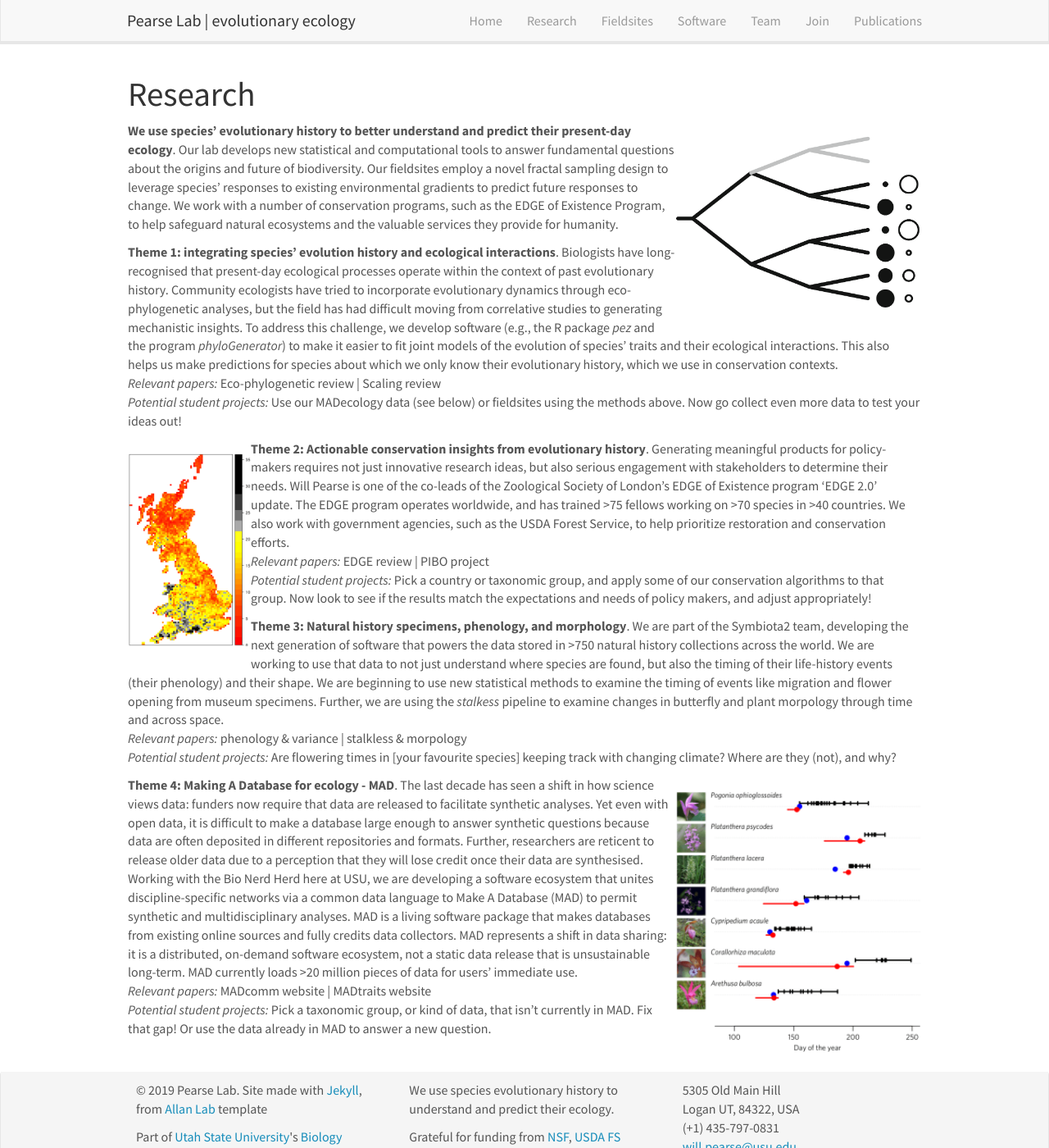
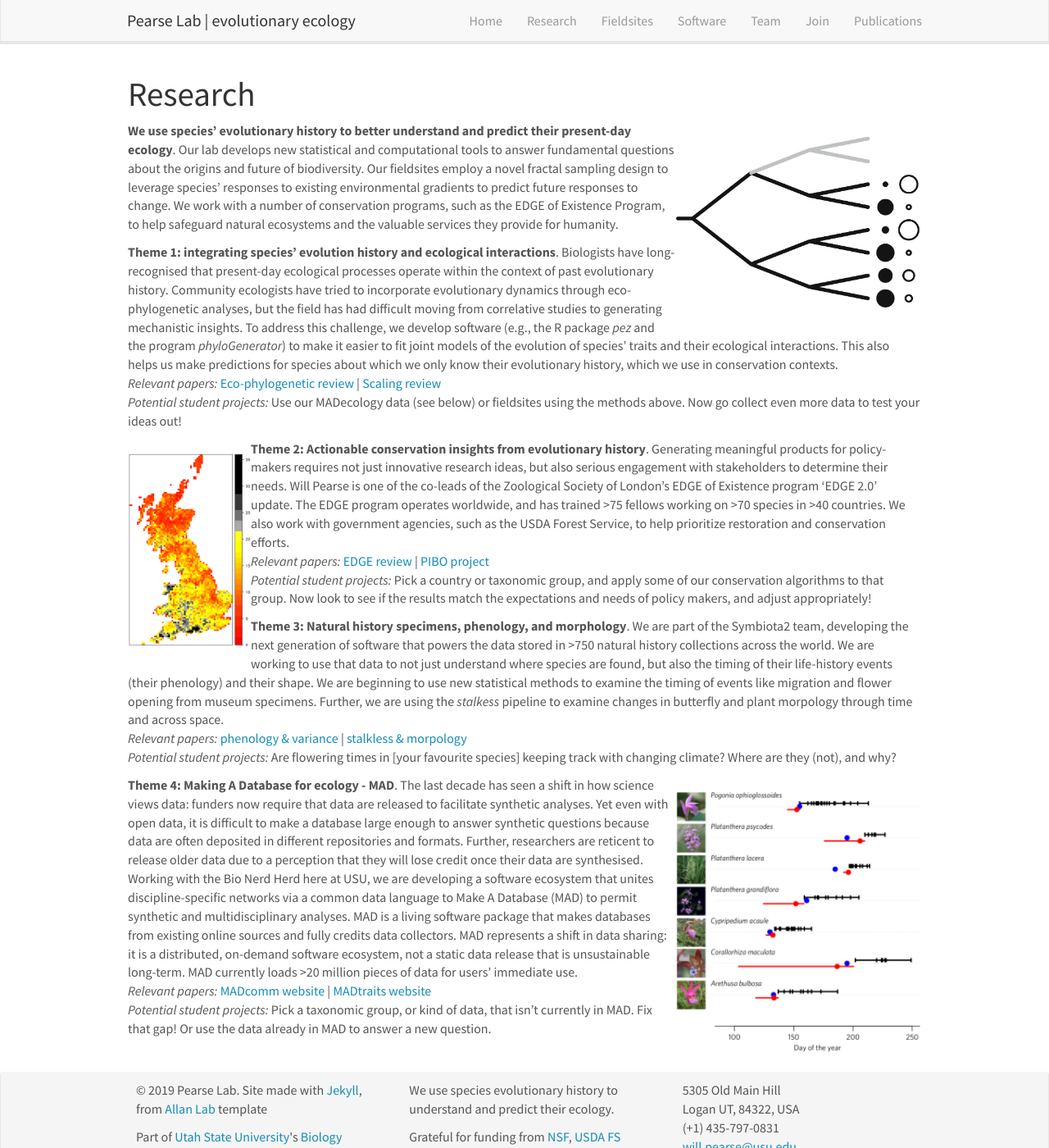
Before and after one commit to willpearse/willpearse.github.io, a Jekyll site: the page built from _pages/research.md, in a window 1280 px wide and 1400 px high. Shown: the whole window at 82% size. Built offline with Jekyll 4.4.1, drawn with Linux system fonts in a browser that asks for light colours; nearby versions of some CDN libraries; some of the changed lines change nothing that is shown.

Commit message:
paper links

```diff
--- a/_pages/research.md
+++ b/_pages/research.md
@@ -1,7 +1,7 @@
 ---
-title: "Allan Lab - Research"
+title: "Pearse Lab - Research"
 layout: textlay
-excerpt: "Allan Lab -- Research"
+excerpt: "Pearse Lab -- Research"
 sitemap: false
 permalink: /research/
 ---
@@ -11,16 +11,16 @@ permalink: /research/
  ![]({{ site.url }}{{ site.baseurl }}/images/pearse-2014-review.png){: style="width: 300px; float: right; border: 10px"}
 <b>We use species' evolutionary history to better understand and predict their present-day ecology</b>. Our lab develops new statistical and computational tools to answer fundamental questions about the origins and future of biodiversity. Our fieldsites employ a novel fractal sampling design to leverage species' responses to existing environmental gradients to predict future responses to change. We work with a number of conservation programs, such as the EDGE of Existence Program, to help safeguard natural ecosystems and the valuable services they provide for humanity.
 
-<b>Theme 1: integrating species' evolution history and ecological interactions</b>. Biologists have long-recognised that present-day ecological processes operate within the context of past evolutionary history. Community ecologists have tried to incorporate evolutionary dynamics through eco-phylogenetic analyses, but the field has had difficult moving from correlative studies to generating mechanistic insights. To address this challenge, we develop software (e.g., the R package <i>pez</i> and the program <i>phyloGenerator</i>) to make it easier to fit joint models of the evolution of species' traits and their ecological interactions. This also helps us make predictions for species about which we only know their evolutionary history, which we use in conservation contexts. <br> <i>Relevant papers:</i> Eco-phylogenetic review \| Scaling review <br> <i>Potential student projects:</i> Use our MADecology data (see below) or fieldsites using the methods above. Now go collect even more data to test your ideas out!
+<b>Theme 1: integrating species' evolution history and ecological interactions</b>. Biologists have long-recognised that present-day ecological processes operate within the context of past evolutionary history. Community ecologists have tried to incorporate evolutionary dynamics through eco-phylogenetic analyses, but the field has had difficult moving from correlative studies to generating mechanistic insights. To address this challenge, we develop software (e.g., the R package <i>pez</i> and the program <i>phyloGenerator</i>) to make it easier to fit joint models of the evolution of species' traits and their ecological interactions. This also helps us make predictions for species about which we only know their evolutionary history, which we use in conservation contexts. <br> <i>Relevant papers:</i> [Eco-phylogenetic review](https://link.springer.com/chapter/10.1007/978-3-662-43550-2_19) \| [Scaling review](https://onlinelibrary.wiley.com/doi/abs/10.1111/jbi.13242) <br> <i>Potential student projects:</i> Use our MADecology data (see below) or fieldsites using the methods above. Now go collect even more data to test your ideas out!
 
  ![]({{ site.url }}{{ site.baseurl }}/images/edam-prime-uk.png){: style="width: 150px; float: left; border: 10px"}
 <b>Theme 2: Actionable conservation insights from evolutionary history</b>. Generating meaningful products for policy-makers requires not just innovative research ideas, but also serious engagement with stakeholders to determine their needs. Will Pearse is one of the co-leads of the Zoological Society of London's EDGE of Existence program 'EDGE 2.0'
-update. The EDGE program operates worldwide, and has trained >75 fellows working on >70 species in >40 countries. We also work with government agencies, such as the USDA Forest Service, to help prioritize restoration and conservation efforts. <br> <i>Relevant papers:</i> EDGE review \| PIBO project <br> <i>Potential student projects:</i> Pick a country or taxonomic group, and apply some of our conservation algorithms to that group. Now look to see if the results match the expectations and needs of policy makers, and adjust appropriately!
+update. The EDGE program operates worldwide, and has trained >75 fellows working on >70 species in >40 countries. We also work with government agencies, such as the USDA Forest Service, to help prioritize restoration and conservation efforts. <br> <i>Relevant papers:</i> [EDGE review](https://link.springer.com/chapter/10.1007/978-3-319-93145-6_2) \| [PIBO project](https://www.biorxiv.org/content/10.1101/709733v1.abstract) <br> <i>Potential student projects:</i> Pick a country or taxonomic group, and apply some of our conservation algorithms to that group. Now look to see if the results match the expectations and needs of policy makers, and adjust appropriately!
 
 <b>Theme 3: Natural history specimens, phenology, and morphology</b>. We are part of the Symbiota2 team, developing the next generation of software that powers the data stored in >750 natural history collections across the world. We are working to use that data to not just understand where species are found, but also the timing of their life-history events (their phenology) and their shape. We are beginning to use new statistical methods to examine the timing of events like migration and flower opening from museum specimens. Further, we are using the <i>stalkess</i> pipeline to examine changes in butterfly and plant morpology through time and across space.
-<br> <i>Relevant papers:</i> phenology & variance \| stalkless & morpology <br> <i>Potential student projects:</i> Are flowering times in [your favourite species] keeping track with changing climate? Where are they (not), and why?
+<br> <i>Relevant papers:</i> [phenology & variance](https://www.nature.com/articles/s41559-017-0350-0) \| [stalkless & morpology](https://esajournals.onlinelibrary.wiley.com/doi/full/10.1002/ecs2.2105) <br> <i>Potential student projects:</i> Are flowering times in [your favourite species] keeping track with changing climate? Where are they (not), and why?
 
  ![]({{ site.url }}{{ site.baseurl }}/images/pearse-2017-pullout.png){: style="width: 300px; float: right; border: 10px"}
 <b>Theme 4: Making A Database for ecology - MAD</b>. The last decade has seen a shift in how science views data: funders now require that data are released to facilitate synthetic
 analyses. Yet even with open data, it is difficult to make a database large enough to answer synthetic questions because data are often deposited in different repositories and formats. Further, researchers are reticent to release older data due to a perception that they will lose credit once their data are synthesised. Working with the Bio Nerd Herd here at USU, we are developing a software   ecosystem that unites discipline-specific networks via a common data   language to Make A Database (MAD) to permit synthetic and multidisciplinary analyses. MAD is a living software package that makes databases from existing online sources and fully credits data collectors. MAD represents a shift in data sharing: it is a distributed, on-demand software ecosystem, not a static data release that is unsustainable long-term. MAD currently loads >20 million pieces of data for users' immediate use.
-<br> <i>Relevant papers:</i> MADcomm website \| MADtraits website <br> <i>Potential student projects:</i> Pick a taxonomic group, or kind of data, that isn't currently in MAD. Fix that gap! Or use the data already in MAD to answer a new question.
+<br> <i>Relevant papers:</i> [MADcomm website](https://github.com/willpearse/MADcomm) \| [MADtraits website](https://github.com/willpearse/MADtraits) <br> <i>Potential student projects:</i> Pick a taxonomic group, or kind of data, that isn't currently in MAD. Fix that gap! Or use the data already in MAD to answer a new question.
```
